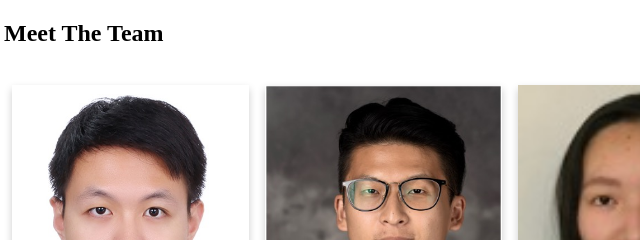
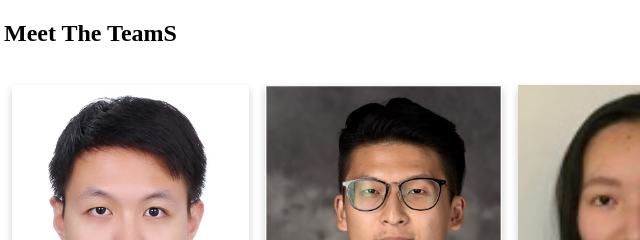
Before and after one commit to bjoardar/bjoardar.github.io, a website: page MyTesting/bio.html in a window 1280 px wide. Shown: the top 240 px of the page, 4-644 px from the left. Drawn offline with Linux system fonts and the light colour scheme.

Commit message:
Update bio.html

```diff
--- a/MyTesting/bio.html
+++ b/MyTesting/bio.html
@@ -104,7 +104,7 @@ html {
 </head>
 <body>
 
-<h2>Meet The Team</h2>
+<h2>Meet The TeamS</h2>
 
 <br>
 
```
